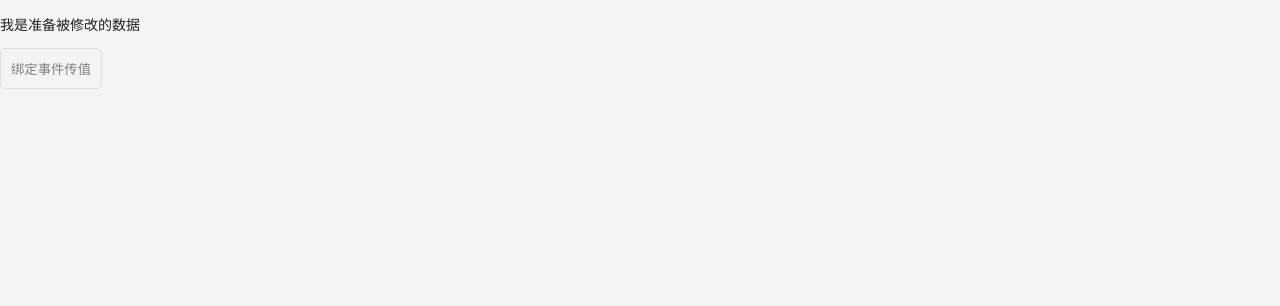
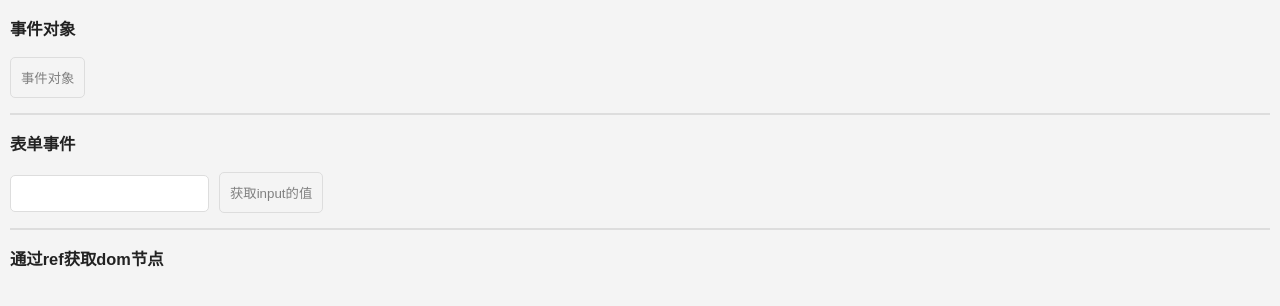
Before and after one commit to lnden/react-learning, a React (Create React App) app: page / in a window 1280 px wide. Shown: the top 306 px of the page. Built offline with nearby package versions, Linux system fonts and the light colour scheme.

Commit message:
add event object

```diff
--- /dev/null
+++ b/src/example/official/event-object.js
@@ -0,0 +1,58 @@
+/**
+ * @author Lnden
+ * @date 2018/12/15
+ * @desc 组件描述
+ * @param 组件引用位置
+ */
+
+import React, { Component } from 'react'
+
+class App extends Component{
+    constructor() {
+        super();
+        this.state = {
+            username:''
+        };
+        this.getData = this.getData.bind(this);
+        this.handleChange = this.handleChange.bind(this);
+        this.getInput = this.getInput.bind(this);
+
+    }
+
+    getData(event){
+        event.target.style.background='red';
+        event.target.style.color='#fff';
+        console.log("%c可以获取自定义属性：","color:#090",event.target.getAttribute('project'))
+    }
+
+    handleChange(event){
+        this.setState({
+            username:event.target.value
+        })
+    }
+    getInput(){
+        console.log(this.state.username)
+    }
+
+    render(){
+        return (
+            <section>
+                <h3>事件对象</h3>
+                <button project="1234" onClick={this.getData}>事件对象</button>
+
+                <hr/>
+
+                <h3>表单事件</h3>
+                <input type="text" onChange={this.handleChange}/>
+                <button onClick={this.getInput}>获取input的值</button>
+
+                <hr/>
+
+                <h3>通过ref获取dom节点</h3>
+
+            </section>
+        )
+    }
+}
+
+export default App
--- a/src/index.css
+++ b/src/index.css
@@ -1,9 +1,10 @@
-body { color: #222; background: #f4f4f4; font: 400 14px CoreSans, Arial,sans-serif;margin:0px;padding:0px; }
+body { color: #222; background: #f4f4f4; font: 400 14px CoreSans, Arial,sans-serif;margin:10px;padding:0px; }
 a { color: #222; }
 ul, li { list-style: none; padding: 0; margin: 0; }
 input { padding: 10px; border-radius: 5px; outline: none; margin-right: 10px; border: 1px solid #dddddd; }
 button { padding: 10px; border-radius: 5px; border: 1px solid #dddddd;background: transparent; color: #808080; cursor: pointer;
 }
+hr{border:1px solid #ddd;  margin:15px 0;}
 button:hover { color: #222; }
 *:focus { outline: none; }
 .FancyBorder-blue{
--- a/src/index.js
+++ b/src/index.js
@@ -40,7 +40,7 @@ import './index.css';
  */
 
 // import App from './router'
-import App from './example/official/event'
+import App from './example/official/event-object'
 
 import * as serviceWorker from './serviceWorker';
 // //引入react-redux集成
```
